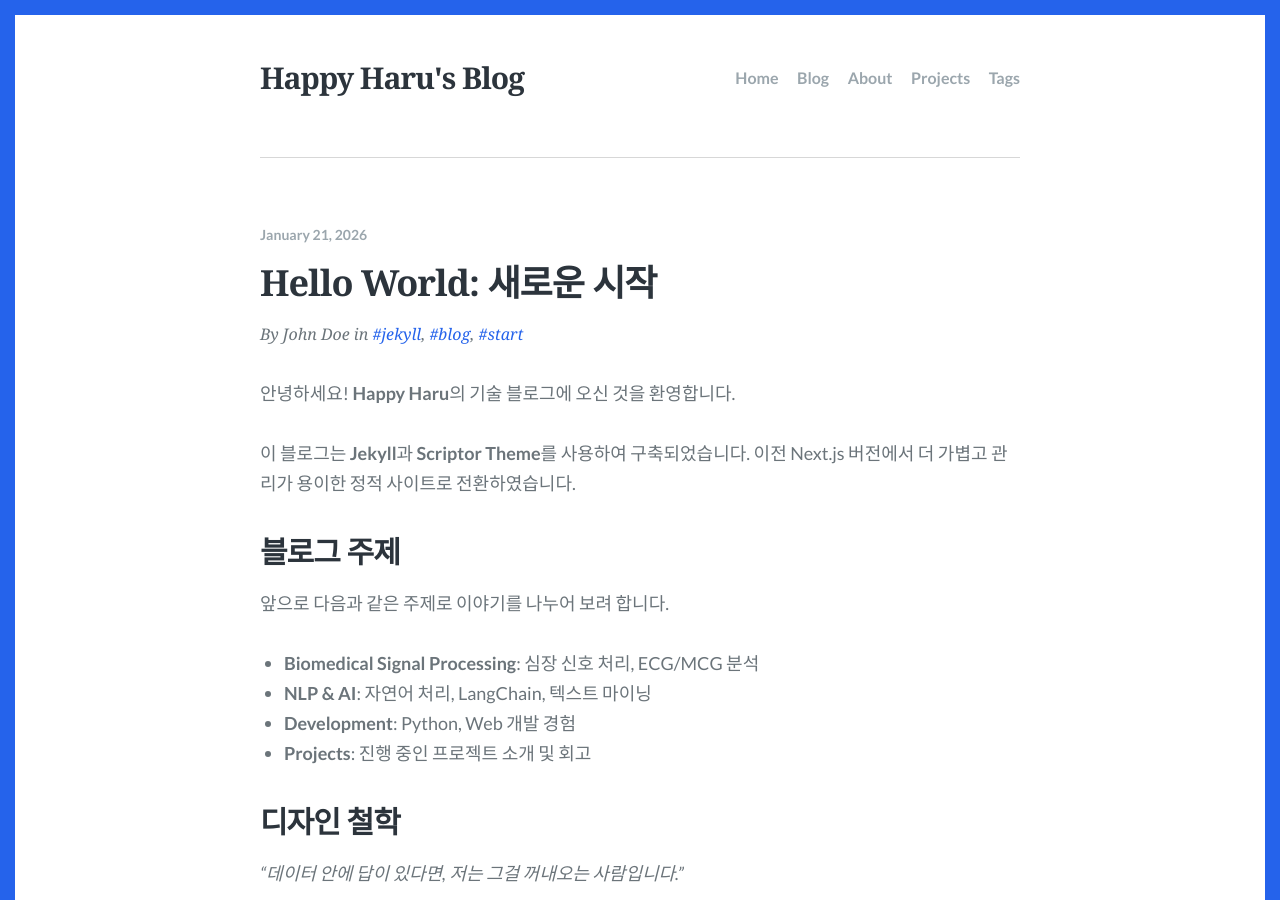
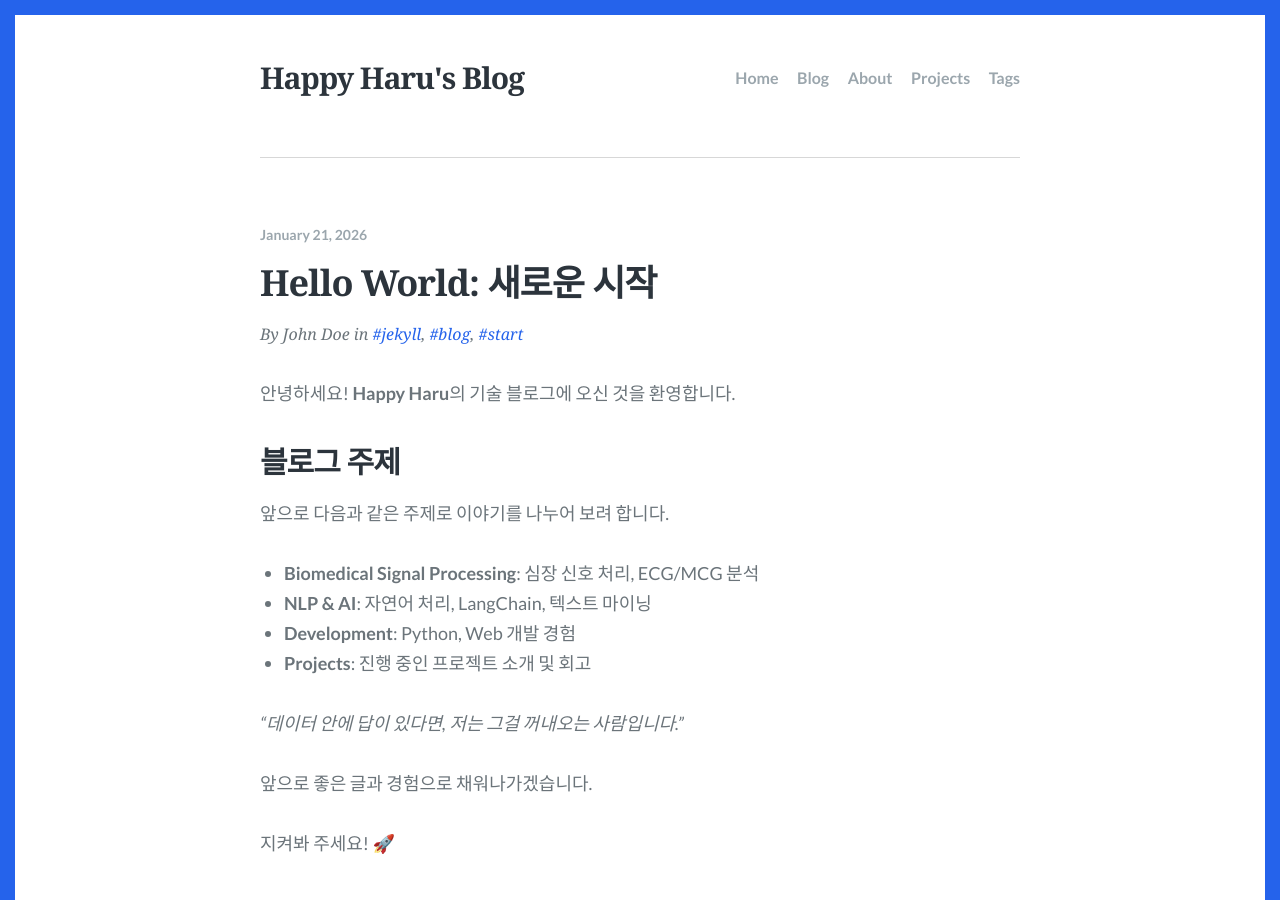
Before and after one commit to happy-haru/happy-haru.github.io, a Jekyll site: the page built from _posts/2026-01-21-hello-world.md, in a window 1280 px wide and 900 px high. Built offline with Jekyll 4.4.1, drawn with Linux system fonts in a browser that asks for light colours; some web fonts are replaced; some of the changed text lies outside the part shown.

Commit message:
Update post content (Initialize)

```diff
--- a/_posts/2026-01-21-hello-world.md
+++ b/_posts/2026-01-21-hello-world.md
@@ -8,9 +8,6 @@ tags: [jekyll, blog, start]
 
 안녕하세요! **Happy Haru**의 기술 블로그에 오신 것을 환영합니다.
 
-이 블로그는 **Jekyll**과 **Scriptor Theme**를 사용하여 구축되었습니다.
-이전 Next.js 버전에서 더 가볍고 관리가 용이한 정적 사이트로 전환하였습니다.
-
 ## 블로그 주제
 
 앞으로 다음과 같은 주제로 이야기를 나누어 보려 합니다.
@@ -20,11 +17,9 @@ tags: [jekyll, blog, start]
 *   **Development**: Python, Web 개발 경험
 *   **Projects**: 진행 중인 프로젝트 소개 및 회고
 
-## 디자인 철학
 
 *"데이터 안에 답이 있다면, 저는 그걸 꺼내오는 사람입니다."*
 
-깔끔한 타이포그래피와 미니멀한 디자인을 통해 콘텐츠에 온전히 집중할 수 있는 환경을 만들었습니다.
 앞으로 좋은 글과 경험으로 채워나가겠습니다.
 
 지켜봐 주세요! 🚀
```
